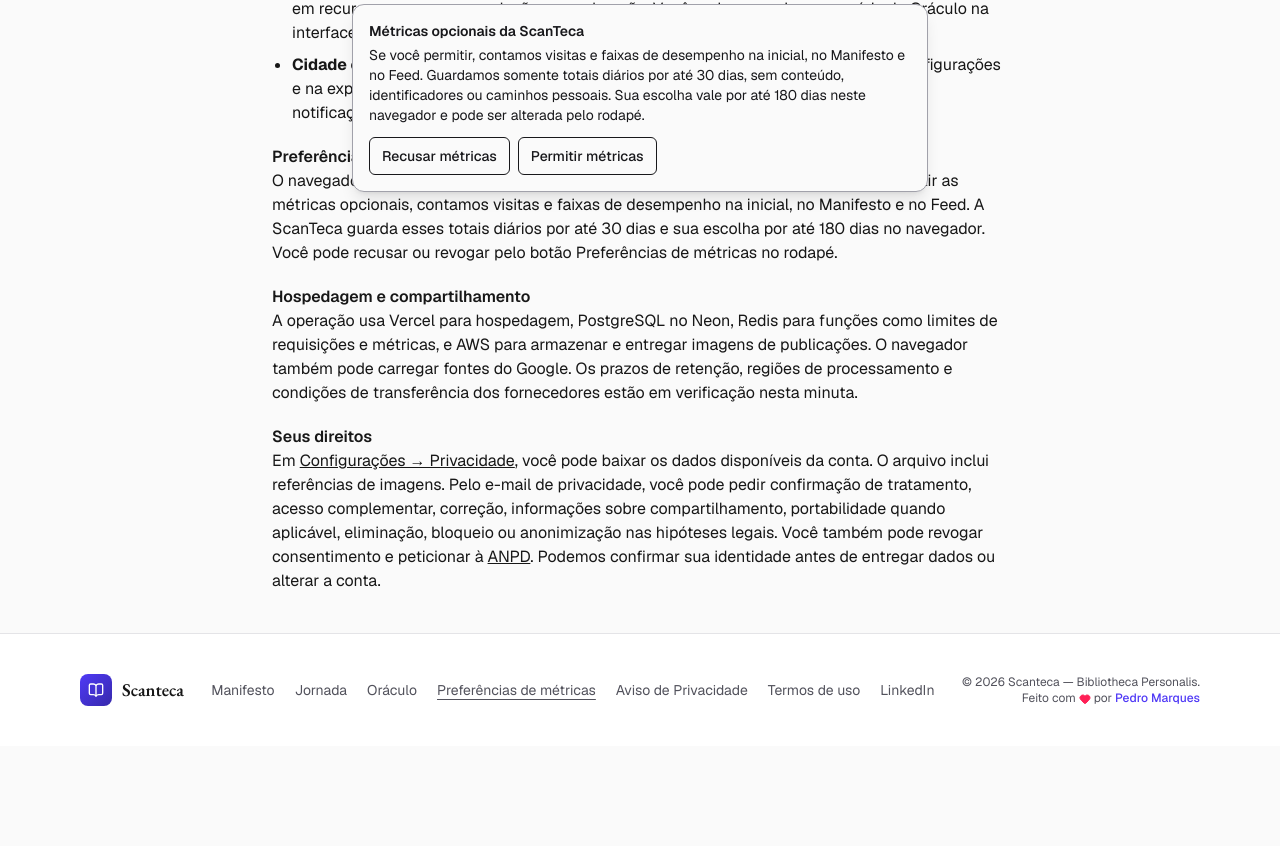
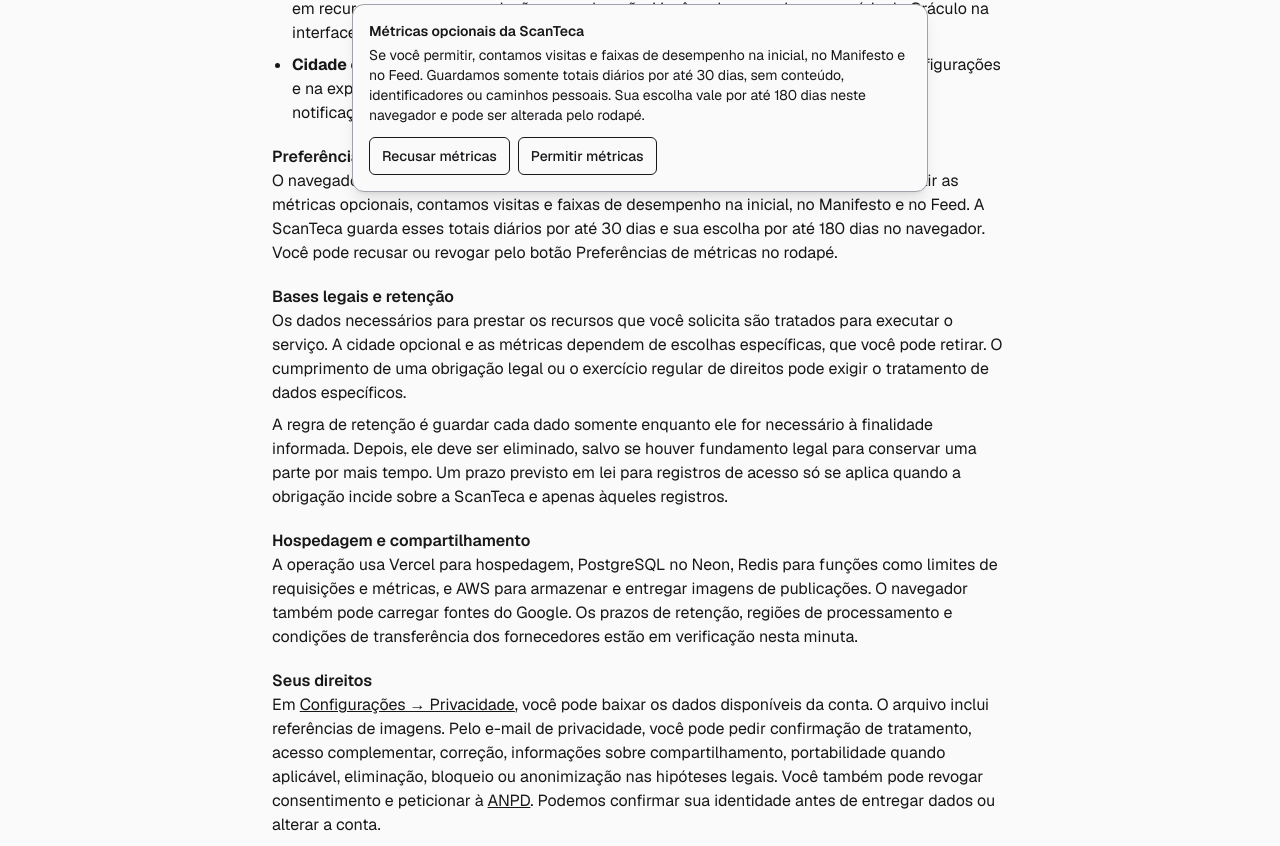
Before and after one commit to pedrolucas167/ScanTeca, a Next.js app: page /privacidade in a window 1280 px wide. Shown: the part 528-1374 px from the top of the page. Before the commit the page ends 1274 px from the top, so only its background shows below. Built offline with nearby package versions, Linux system fonts and the light colour scheme; no server answers; a web font is replaced by a local one.

Commit message:
docs(privacy): define lawful bases and retention limits

```diff
--- a/app/privacidade/PrivacyNotice.tsx
+++ b/app/privacidade/PrivacyNotice.tsx
@@ -24,6 +24,11 @@ export default function PrivacyNotice() {
         <p>O navegador pode guardar escolhas como tema e preferência de métricas. Se você permitir as métricas opcionais, contamos visitas e faixas de desempenho na inicial, no Manifesto e no Feed. A ScanTeca guarda esses totais diários por até 30 dias e sua escolha por até 180 dias no navegador. Você pode recusar ou revogar pelo botão Preferências de métricas no rodapé.</p>
       </section>
       <section>
+        <h2 className="font-semibold">Bases legais e retenção</h2>
+        <p>Os dados necessários para prestar os recursos que você solicita são tratados para executar o serviço. A cidade opcional e as métricas dependem de escolhas específicas, que você pode retirar. O cumprimento de uma obrigação legal ou o exercício regular de direitos pode exigir o tratamento de dados específicos.</p>
+        <p className="mt-2">A regra de retenção é guardar cada dado somente enquanto ele for necessário à finalidade informada. Depois, ele deve ser eliminado, salvo se houver fundamento legal para conservar uma parte por mais tempo. Um prazo previsto em lei para registros de acesso só se aplica quando a obrigação incide sobre a ScanTeca e apenas àqueles registros.</p>
+      </section>
+      <section>
         <h2 className="font-semibold">Hospedagem e compartilhamento</h2>
         <p>A operação usa Vercel para hospedagem, PostgreSQL no Neon, Redis para funções como limites de requisições e métricas, e AWS para armazenar e entregar imagens de publicações. O navegador também pode carregar fontes do Google. Os prazos de retenção, regiões de processamento e condições de transferência dos fornecedores estão em verificação nesta minuta.</p>
       </section>
```
Also changed, not shown: 1 other file (tests, documents, lock files or other folders).
